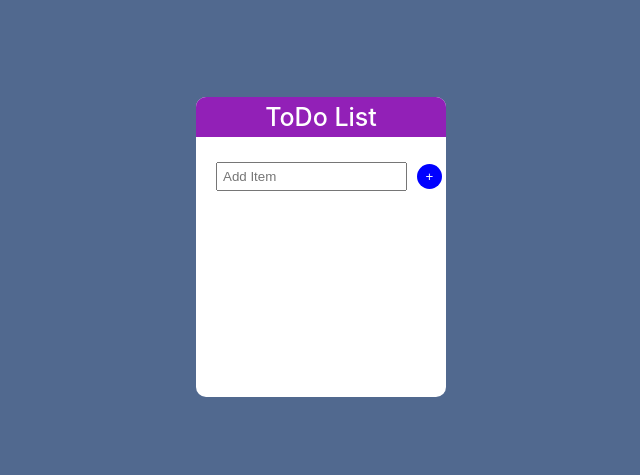
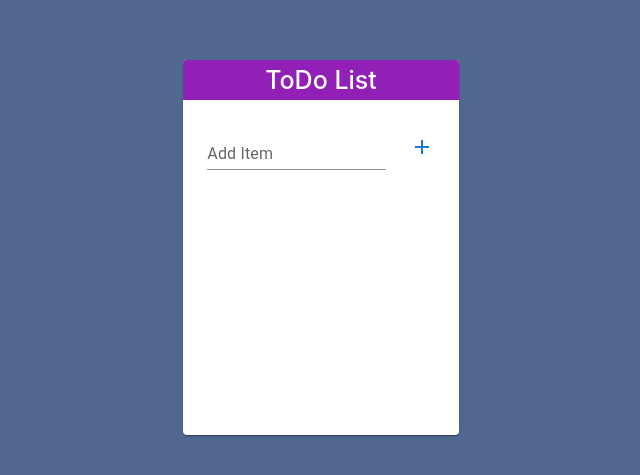
Before and after one commit to atiq59/react-practice, a React (Create React App) app: page / in a window 1280 px wide. Shown: the part 153-628 px from the top of the page, without its empty margins (319-959 px from the left). Built offline with nearby package versions, Linux system fonts and the light colour scheme.

Commit message:
Added material UI in react

```diff
--- a/package.json
+++ b/package.json
@@ -3,6 +3,10 @@
   "version": "0.1.0",
   "private": true,
   "dependencies": {
+    "@emotion/react": "^11.11.4",
+    "@emotion/styled": "^11.11.5",
+    "@mui/icons-material": "^5.15.15",
+    "@mui/material": "^5.15.15",
     "@testing-library/jest-dom": "^5.17.0",
     "@testing-library/react": "^13.4.0",
     "@testing-library/user-event": "^13.5.0",
--- a/src/Demo.css
+++ b/src/Demo.css
@@ -5,13 +5,6 @@
     display: flex;
     justify-content: center;
     align-items: center;
-}
-
-.card {
-    background-color: #fff;
-    width: 250px;
-    height: 300px;
-    border-radius: 10px;
 }
 
 .heading {
@@ -22,8 +15,6 @@
     padding: 5px;
     color: #ffff;
     margin-top: 0px;
-    border-top-left-radius: 10px;
-    border-top-right-radius: 10px;
 }
 
 input {
@@ -32,29 +23,10 @@ input {
     padding: 5px;
 }
 
-.plus {
-    background-color: #0000ff;
-    border-radius: 100%;
-    border: none;
-    width: 25px;
-    height: 25px;
-    color: #fff;
-    cursor: pointer;
+.MuiCardContent-root	 {
+    padding: 0 !important;
 }
 
-.minus {
-    background-color: #ff0000;
-    border-radius: 100%;
-    border: none;
-    width: 22px;
-    height: 22px;
-    color: #fff;
-    cursor: pointer;
-}
-
-.plus:hover {
-    background-color: #008000;
-}
 
 ol {
     padding-left: 20px;
--- a/src/Demo.js
+++ b/src/Demo.js
@@ -1,6 +1,12 @@
 import { useState } from 'react';
 import './Demo.css';
 import ToDoList from './components/ToDoList';
+import Card from '@mui/material/Card';
+import { CardContent } from '@mui/material';
+import TextField from '@mui/material/TextField';
+import AddIcon from '@mui/icons-material/Add';
+import IconButton from '@mui/material/IconButton';
+import Grid from '@mui/material/Grid';
 
 function Demo() {
 
@@ -24,13 +30,30 @@ function Demo() {
 
     return (
         <>
-            <div className="mainDiv">
-                <div className="card">
-                    <p className='heading'>ToDo List</p>
-                    <input type='text' placeholder='Add Item' value={inputModel} onChange={onTypeInput} />
-                    <button className='plus' onClick={addList}>+</button>
+            <div className='mainDiv'>
 
-                    <ol>
+                <Card sx={{ minWidth: 275, minHeight: 375 }}>
+
+                    <CardContent>
+                        <p className='heading'>ToDo List</p>
+
+                        <Grid
+                            container
+                            direction="row"
+                            justifyContent="center"
+                            alignItems="center"
+                            spacing={2}
+                        >
+                            <Grid item xs={8}>
+                                <TextField id="standard-basic" label="Add Item" variant="standard" size='small' value={inputModel} onChange={onTypeInput} />
+                            </Grid>
+
+                            <Grid item xs={2}>
+                                <IconButton color='primary' aria-label="add" onClick={() => addList()}><AddIcon /></IconButton>
+                            </Grid>
+                        </Grid>
+
+                        <ol>
                         {
                             listOfInput.map((val, index) => {
                                 return (
@@ -45,7 +68,10 @@ function Demo() {
                             })
                         }
                     </ol>
-                </div>
+
+                    </CardContent>
+
+                </Card>
             </div>
         </>
     )
--- a/src/components/ToDoList.js
+++ b/src/components/ToDoList.js
@@ -1,9 +1,11 @@
 import '../Demo.css';
+import DeleteIcon from '@mui/icons-material/Delete';
+import IconButton from '@mui/material/IconButton';
 
 function ToDoList(props) {
     return (
         <>
-        <li className='noStyle'><button className='minus' onClick={() => props.onSelect(props.value)}>X</button> {props.value}</li>
+            <li className='noStyle'><IconButton color='error' aria-label="delete" onClick={() => props.onSelect(props.value)} size='small'><DeleteIcon /></IconButton>{props.value}</li>
         </>
     )
 }
```
Also changed, not shown: src/HooksTest.js (+5 -4 lines), 1 other file (tests, documents, lock files or other folders).
